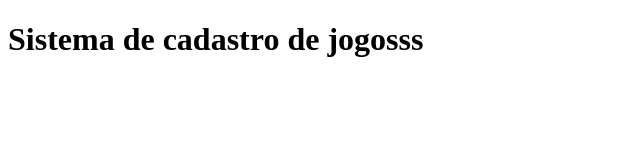
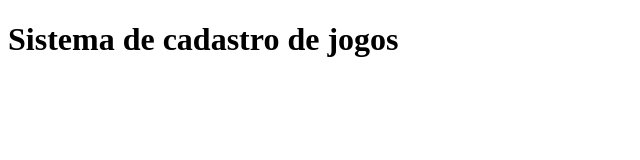
Before and after one commit to rodrigofer89/Auto-ML, a plain HTML site: page index.html in a window 1280 px wide. Shown: the full height of the page, 0-640 px from the left. Drawn offline with Linux system fonts and the light colour scheme.

Commit message:
alterações de teste

```diff
--- a/index.html
+++ b/index.html
@@ -7,7 +7,7 @@
     <title>Meus jogos</title>
 </head>
 <body>
-    <h1>Sistema de cadastro de jogosss</h1>
+    <h1>Sistema de cadastro de jogos</h1>
     <script>"app.js"</script>
 </body>
 </html>
```
